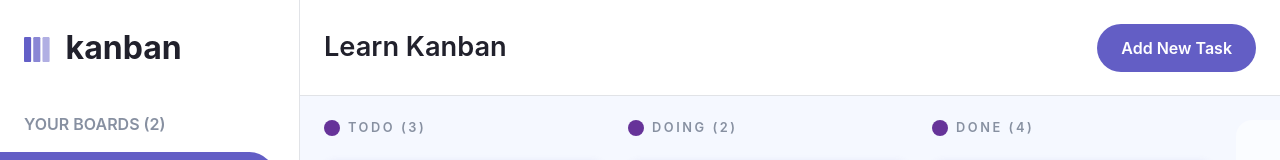
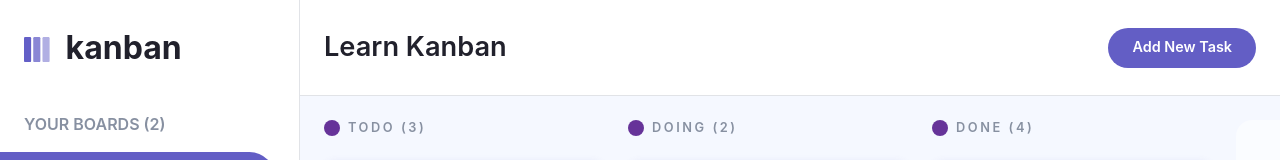
Before and after one commit to profpopoff/kanban, a Vue app: page / in a window 1280 px wide. Shown: the top 160 px of the page. Built offline with nearby package versions, Linux system fonts and the light colour scheme.

Commit message:
Fix height

```diff
--- a/src/components/ui/DefaultButton.vue
+++ b/src/components/ui/DefaultButton.vue
@@ -6,11 +6,13 @@
 
 <style scoped lang="scss">
 .custom-button {
-   padding: 1rem 1.5rem;
+   height: 2.5rem;
+   padding-inline: 1.5rem;
    border-radius: 2rem;
    border: none;
    background-color: hsl(var(--accent-color));
    color: #fff;
+   font-size: .9rem;
    font-weight: 600;
    text-transform: capitalize;
    line-height: 1;
```
